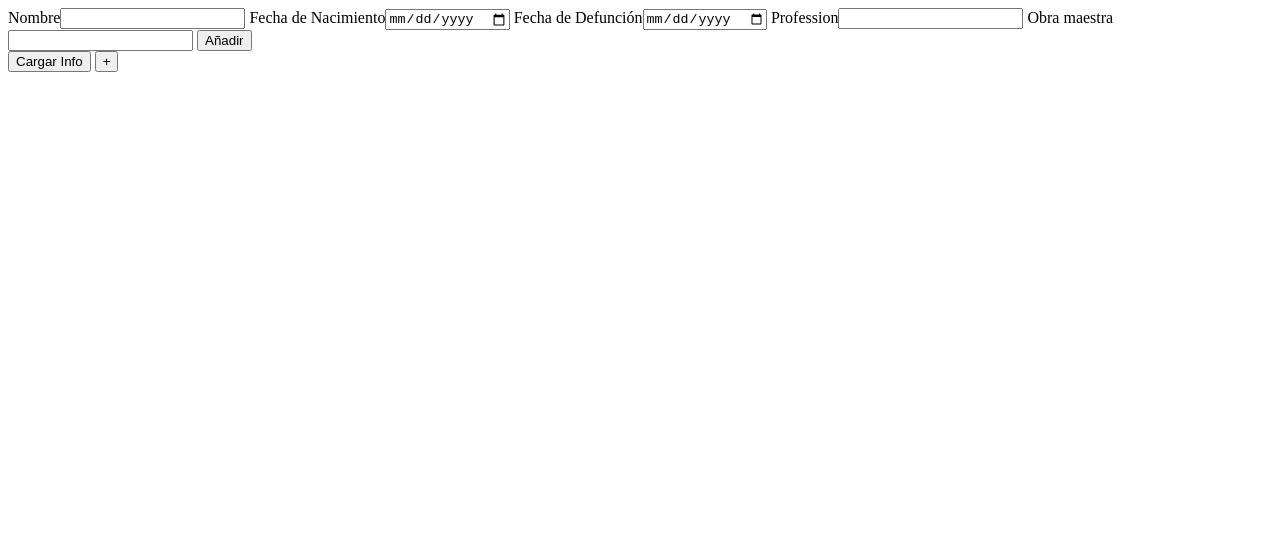
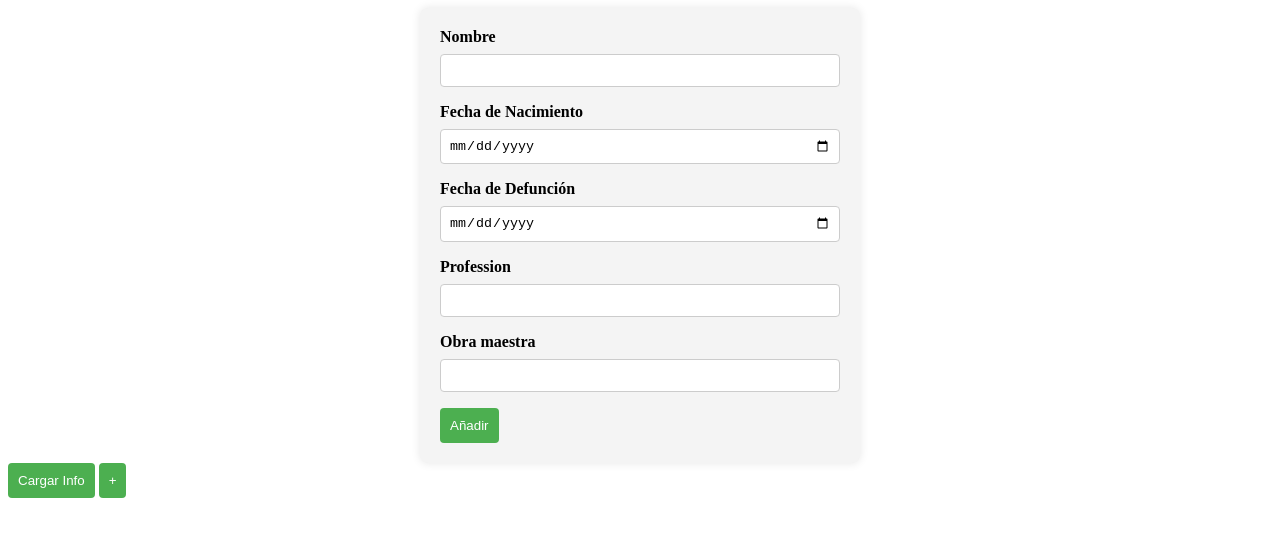
Before and after one commit to TrianaSolerMartin/My-first-CRUD, a website: page index.html in a window 1280 px wide. Drawn offline with Linux system fonts and the light colour scheme.

Commit message:
adding some style

```diff
--- a/index.html
+++ b/index.html
@@ -4,6 +4,7 @@
     <meta charset="UTF-8">
     <meta name="viewport" content="width=device-width, initial-scale=1.0">
     <title>Historical Figures</title>
+    <link rel="stylesheet" href="/src/styles.css">
 </head>
 <body>
     <form id="historical-figures">
--- /dev/null
+++ b/src/styles.css
@@ -0,0 +1,36 @@
+#historical-figures {
+    max-width: 400px;
+    margin: 0 auto;
+    padding: 20px;
+    background-color: #f4f4f4;
+    border-radius: 8px;
+    box-shadow: 0 0 10px rgba(0, 0, 0, 0.1);
+}
+
+label {
+    display: block;
+    margin-bottom: 8px;
+    font-weight: bold;
+}
+
+input {
+    width: 100%;
+    padding: 8px;
+    margin-bottom: 16px;
+    box-sizing: border-box;
+    border: 1px solid #ccc;
+    border-radius: 4px;
+}
+
+button {
+    background-color: #4caf50;
+    color: #fff;
+    padding: 10px;
+    border: none;
+    border-radius: 4px;
+    cursor: pointer;
+}
+
+button:hover {
+    background-color: #45a049;
+}
```
Also changed, not shown: server/db.json (+12 -12 lines).
